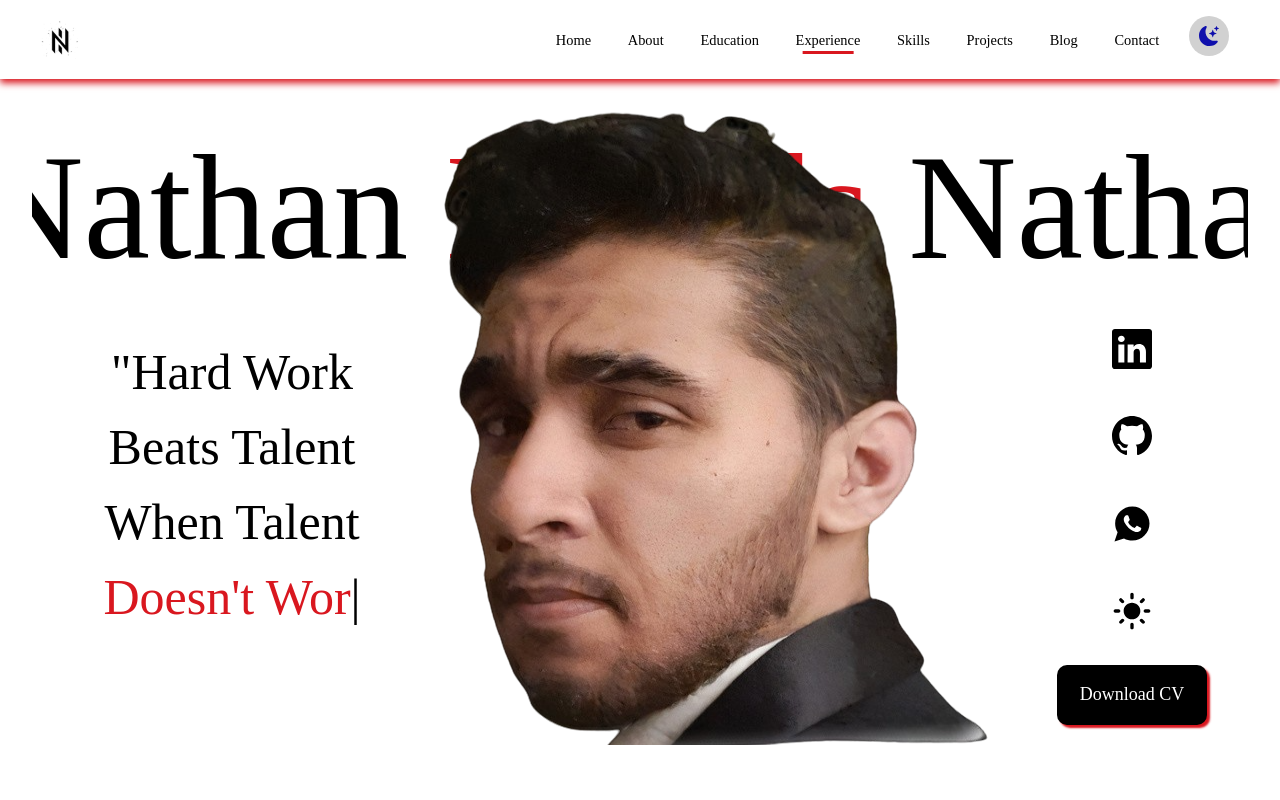
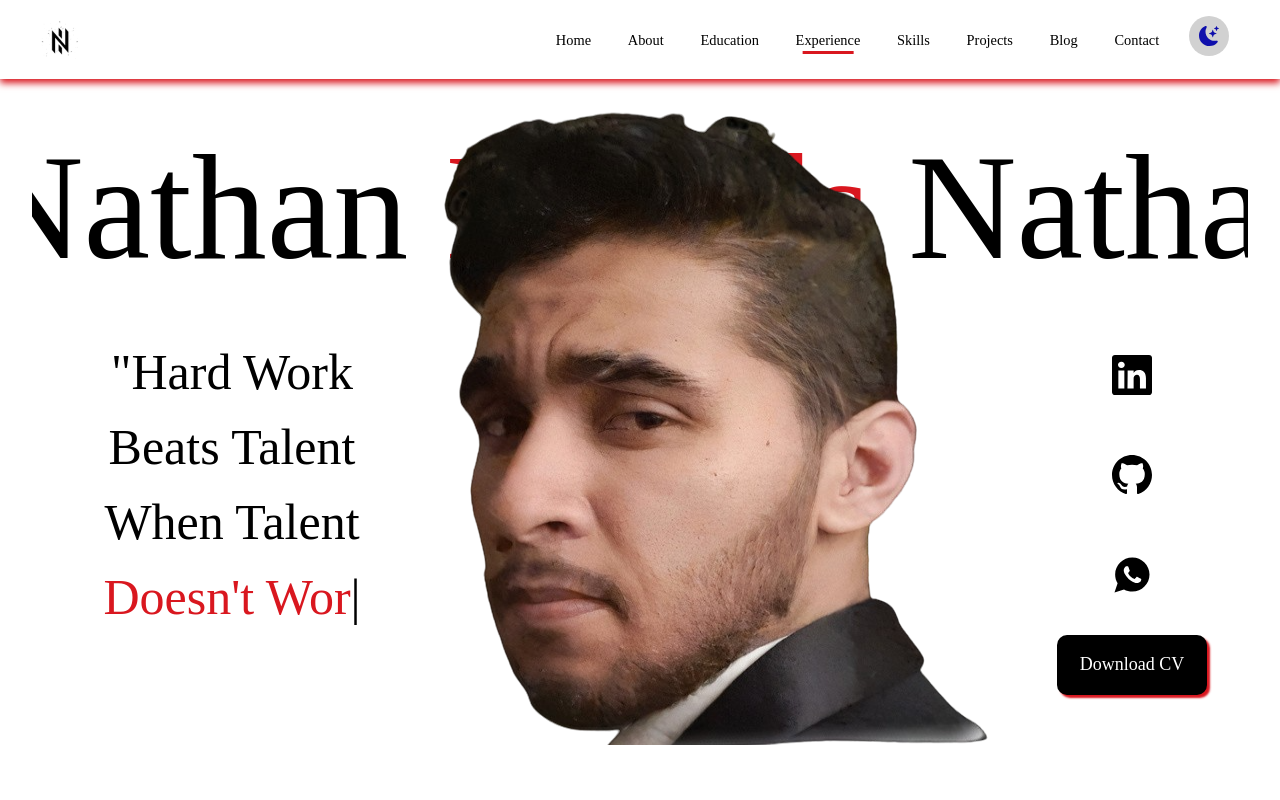
Before and after one commit to NathanDavids/PortfolioProject, a React (Vite) app: page / in a window 1280 px wide. Shown: the top 800 px of the page. Built offline with nearby package versions, Linux system fonts and the light colour scheme; a web font is replaced by a local one.

Commit message:
Adjusted the Social Icon's Position on Home Page

```diff
--- a/src/components/home/home.css
+++ b/src/components/home/home.css
@@ -166,9 +166,9 @@
     width: 100%;
     max-width: 200px;
     margin: -100 auto;
-    height: 350px;
+    height: 300px;
     position: relative;
-    top: -840px;
+    top: -820px;
     left: 1150px;
     display: grid;
     justify-content: center;
@@ -190,7 +190,7 @@
     margin: -110 auto;
     height: 100px;
     position: relative;
-    top: -850px;
+    top: -830px;
     left: 500px;
 }
 
@@ -396,9 +396,9 @@
         font-size: 35px;
     }
     #homeSocialsContainer{
-        top: -120%;
+        top: -115%;
         left: 42%;
-        gap: 20px;
+        gap: 35px;
         justify-content: space-around;
         height: 100px;
         max-width: 100%;
--- a/src/components/home/home.jsx
+++ b/src/components/home/home.jsx
@@ -60,7 +60,6 @@ function home({isDarkMode}) {
           <a href="https://www.linkedin.com/in/nathan-davids-7a857b233/" target="_blank" rel="noopener noreferrer"><BsLinkedin className='icon hover:text-[#D9171F]'/></a>
           <a href="https://github.com/NathanDavids" target="_blank" rel="noopener noreferrer"><BsGithub className='icon hover:text-[#D9171F]'/></a>
           <a href="https://wa.link/38j3gp" target="_blank" rel="noopener noreferrer"><IoLogoWhatsapp className='icon hover:text-[#D9171F]'/></a>
-          <button><MdLightMode className='icon hover:text-[#D9171F]'/> </button>
         </div>
 
         {/* CV Button Container */}
```
